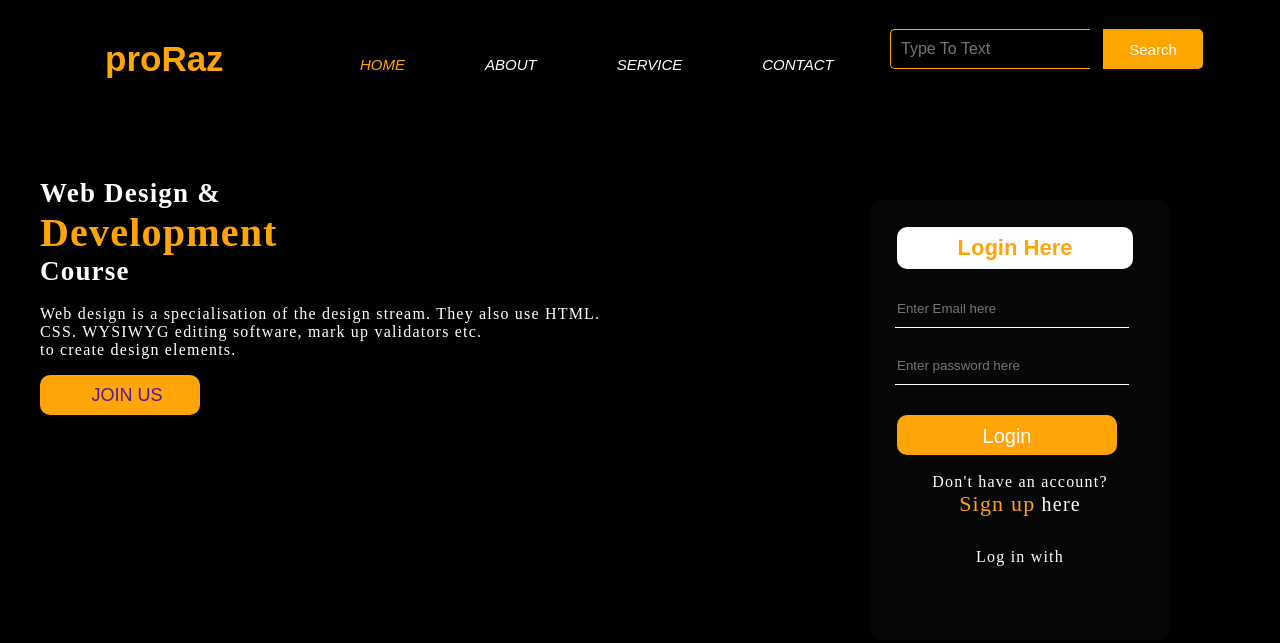
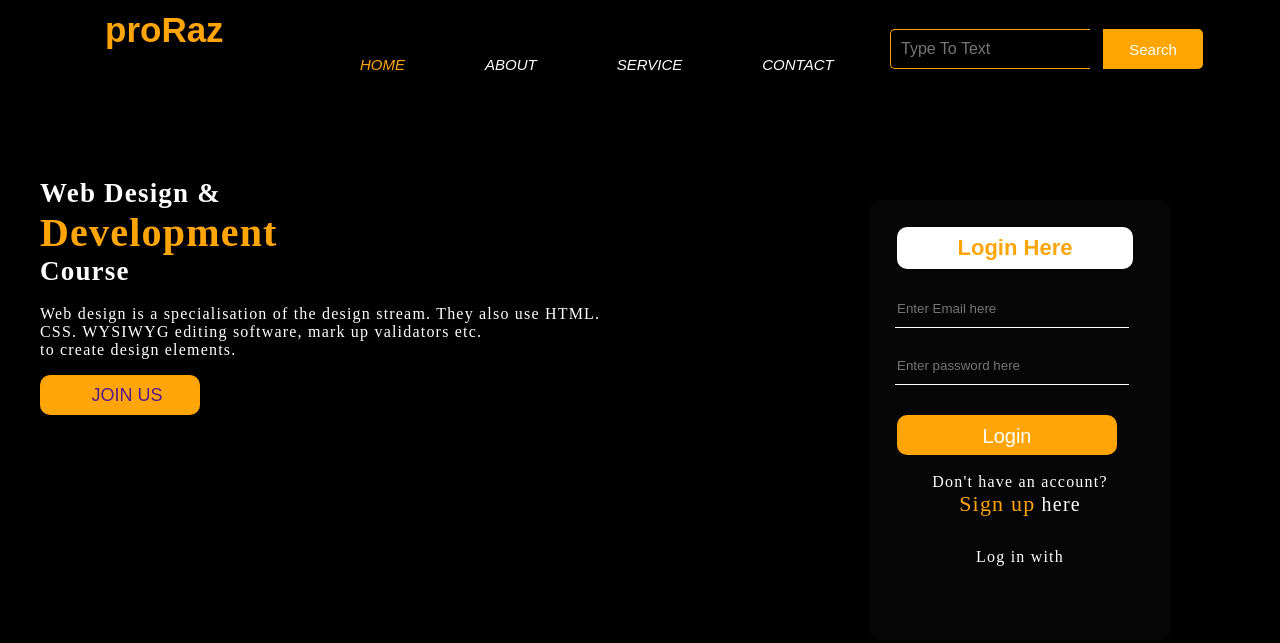
Before and after one commit to AJULA01/praroz-site, a plain HTML site: page index.html in a window 1280 px wide. Drawn offline with Linux system fonts and the light colour scheme.

Commit message:
i added a margin auto

```diff
--- a/Style/style1.css
+++ b/Style/style1.css
@@ -23,6 +23,7 @@ body {
     padding-left: 25px;
     padding-top: 10px;
     float: left;
+    margin: auto;
 }
 
 .menu {
```
